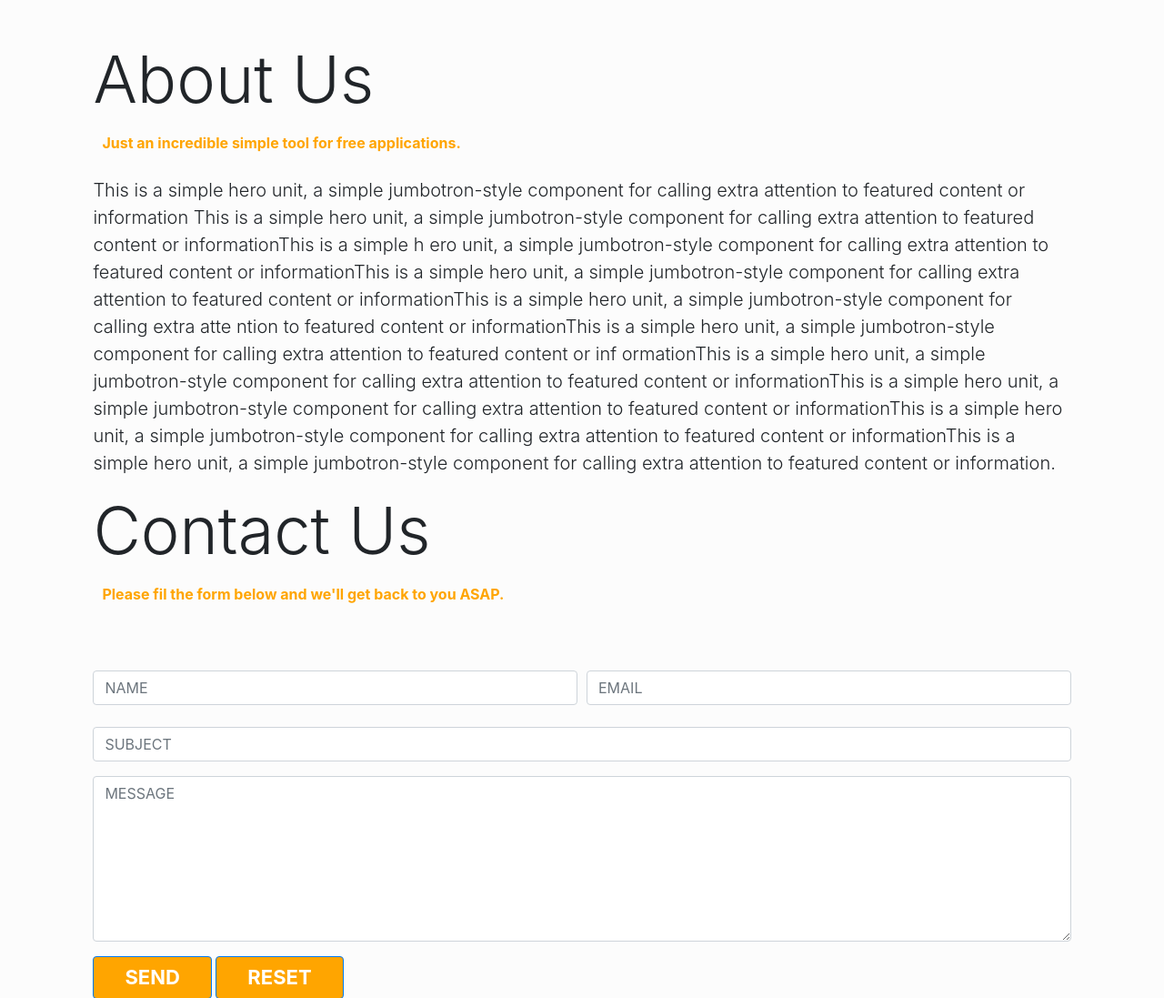
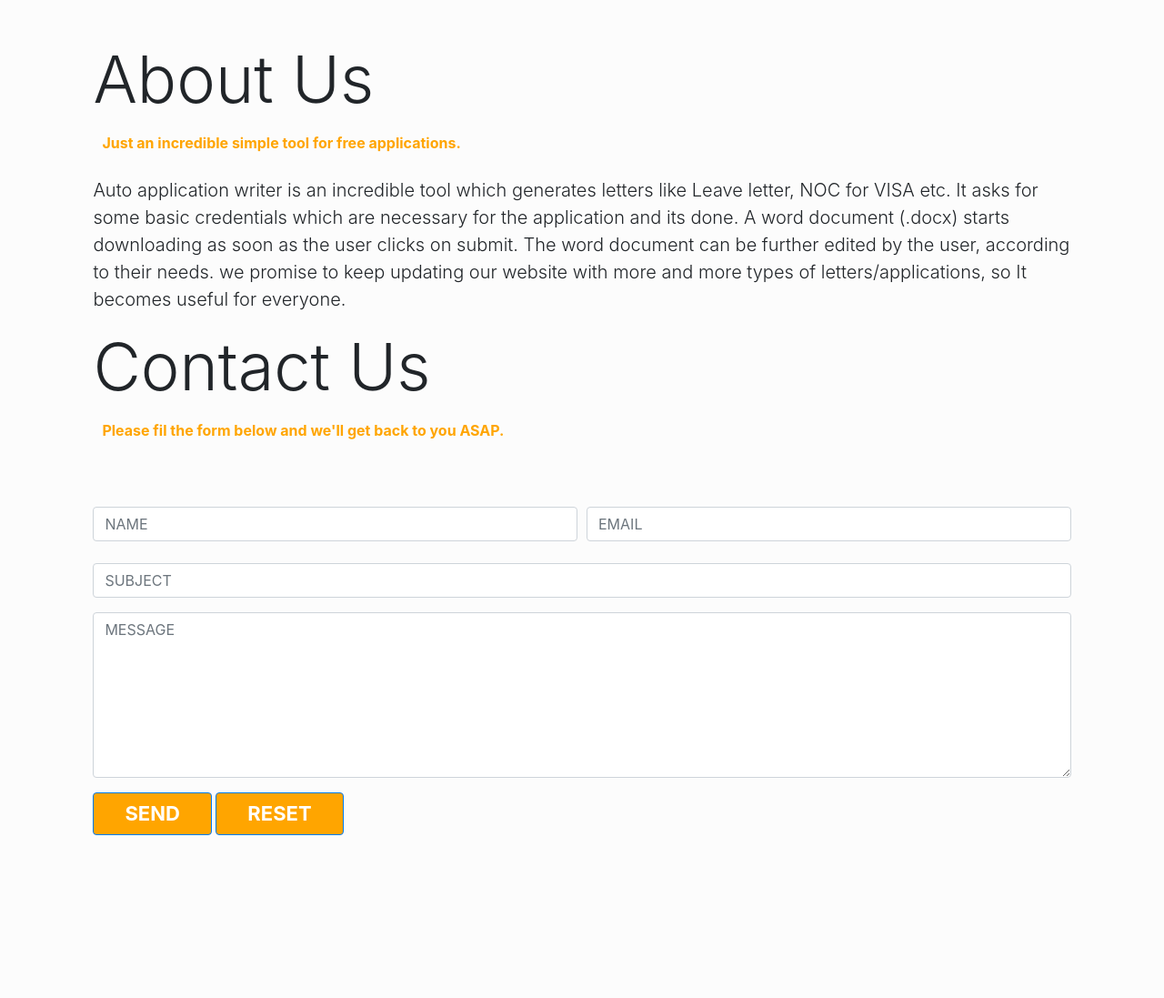
Before and after one commit to PRANAVBHATIA1999/Auto_Application_Writer, a Flask app: page / in a window 1280 px wide. Shown: the part 1372-2469 px from the top of the page at 91% size. Run offline with Flask 2, Linux system fonts and the light colour scheme; some libraries are stand-ins or nearby versions.

Commit message:
Updated content

```diff
--- a/templates/aboutus.html
+++ b/templates/aboutus.html
@@ -89,7 +89,7 @@
         </div>
         <div class="col-lg-9 about_person">
             <div class="about_person_content">
-                   Currently persuing Bachelors in computer application from Vivekananda Institue Of Profesional studies, I developed interest in the field of computers early in life, willing to learn a lot of different technologies in this field, I believe learning is a life skill;
+                   Full stack developer, currently persuing Bachelors in computer application from Vivekananda Institue Of Profesional studies, I developed interest in the field of computers early in life, willing to learn a lot of different technologies in this field, I believe learning is a life skill;
                    when I reflect on why I believe that, it’s easy to make the connection from my own life experiences. <br> <br> <strong>-Pranav Bhatia</strong>
             <br>
                 <div class="socialmedia">
@@ -114,7 +114,9 @@
         </div>
         <div class="col-lg-9 about_person">
             <div class="about_person_content">
-                Lorem ipsum dolor sit amet consectetur adipisicing elit. Iste eligendi ullam unde reiciendis nemo fuga explicabo natus officia. Facilis voluptatem qui sapiente distinctio quidem blanditiis hic adipisci velit ad ab labore earum quam consectetur ex incidunt, voluptates accusantium veritatis cum. Culpa, accusantium labore quam minus non deserunt exercitationem sint expedita illum cupiditate laboriosam, dolores laudantium! Unde nesciunt sed inventore id.
+                Content writer, currently persuing bachelors in business administration from Symbiosis Institute of managemnet studies, Noida.
+                <br> <br>
+                <b>- Adit Jain</b>
             <br>
                 <div class="socialmedia">
                <a href="http://www.google.com" target=_blank > <i class="fab fa-twitter-square" style="color:rgb(0, 174, 255);" ></i> </a>
--- a/templates/application.html
+++ b/templates/application.html
@@ -428,15 +428,11 @@
 		<h1 class="display-3" id="know_more">About Us<h1>
 			<p class="belowheading"> Just an incredible simple tool for free applications.</p>
 		</div>
-		<p class="lead">This is a simple hero unit, a simple jumbotron-style component for calling extra attention to featured content or information
-		This is a simple hero unit, a simple jumbotron-style component for calling extra attention to featured content or informationThis is a simple h
-		ero unit, a simple jumbotron-style component for calling extra attention to featured content or informationThis is a simple hero unit, a simple jumbotron-style
-		component for calling extra attention to featured content or informationThis is a simple hero unit, a simple jumbotron-style component for calling extra atte
-		ntion to featured content or informationThis is a simple hero unit, a simple jumbotron-style component for calling extra attention to featured content or inf
-		ormationThis is a simple hero unit, a simple jumbotron-style component for calling extra attention to featured content or informationThis is a simple hero
-		unit, a simple jumbotron-style component for calling extra attention to featured content or informationThis is a simple hero unit, a simple jumbotron-style
-		component for calling extra attention to featured content or informationThis is a simple hero unit, a simple jumbotron-style component for calling
-		extra attention to featured content or information.</p>
+		<p class="lead">Auto application writer is an incredible tool which generates letters like Leave letter, NOC for VISA etc.
+			It asks for some basic credentials which are necessary for the application and its done. A word document (.docx) starts
+			downloading as soon as the user clicks on submit. The word document can be further edited by the user, according to their needs.
+			we promise to keep updating our website with more and more types of letters/applications, so It becomes useful for everyone.
+		</p>
 
 <form method="POST" action="https://formspree.io/application.writer.yo@gmail.com">
 	<div class="Conatctus" id="contact">
```
